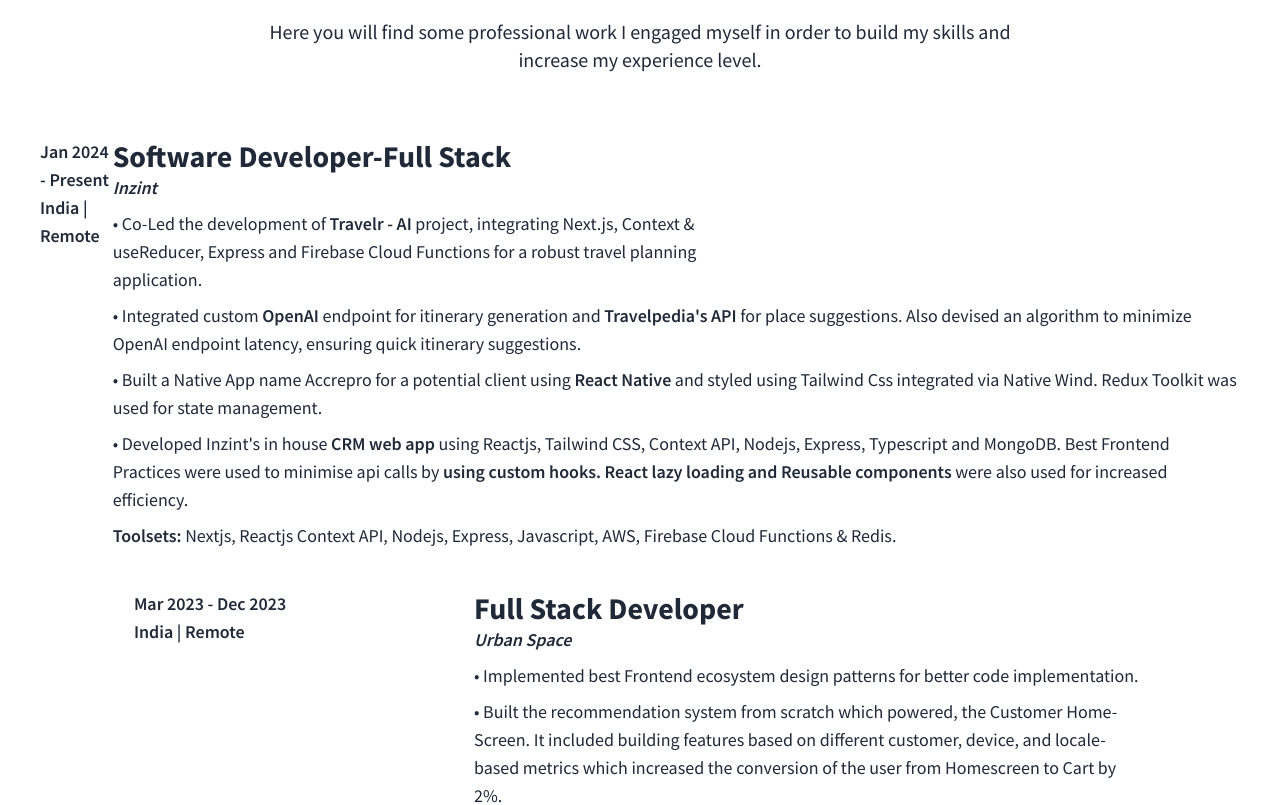
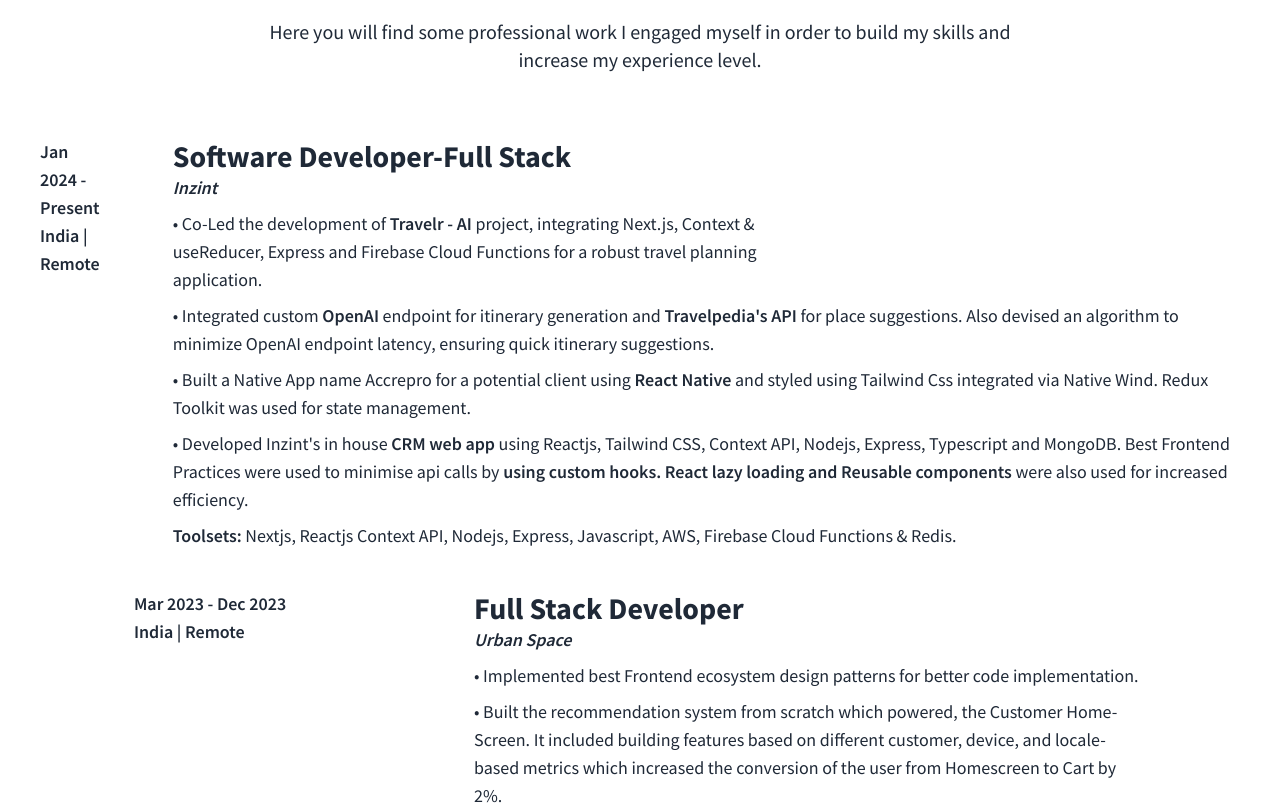
Before and after one commit to gfaizank/gfaizank-new, a React (Create React App) app: page / in a window 1280 px wide. Shown: the part 1500-2305 px from the top of the page. Built offline with nearby package versions, Linux system fonts and the light colour scheme.

Commit message:
fixed padding styles

```diff
--- a/src/components/HomePage/ProfessionalExp.js
+++ b/src/components/HomePage/ProfessionalExp.js
@@ -10,7 +10,7 @@ const ProfessionalExp = () => {
       </div>
 
       <div className="container mx-auto max-w-7xl px-4 mb-10 flex justify-around text-gray-800 sm:px-10 md:space-x-6 lg:space-x-0">
-        <div className="hidden text-lg font-semibold md:block">
+        <div className="hidden text-lg font-semibold mr-16 md:block">
           <p>Jan 2024 - Present</p>
           <p>India | Remote</p>
         </div>
@@ -79,7 +79,7 @@ const ProfessionalExp = () => {
       </div>
 
       <div className="container mx-auto max-w-7xl px-4 flex justify-around text-gray-800 sm:px-10 md:space-x-6 lg:space-x-0">
-        <div className="hidden text-lg font-semibold md:block">
+        <div className="hidden text-lg font-semibold mr-4 md:block">
           <p>May 2022 - Jan 2023</p>
           <p>India | Hyderabad</p>
         </div>
```
